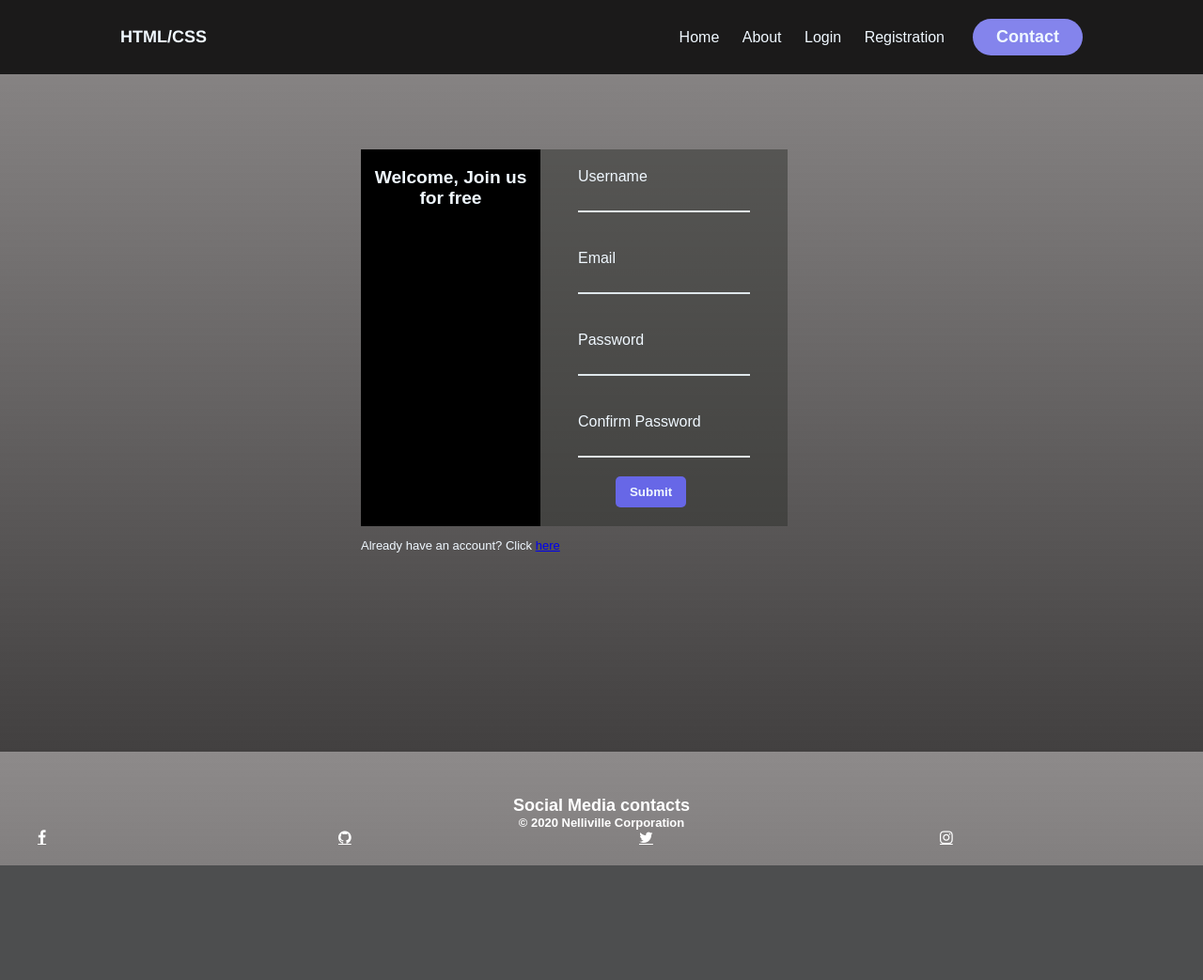
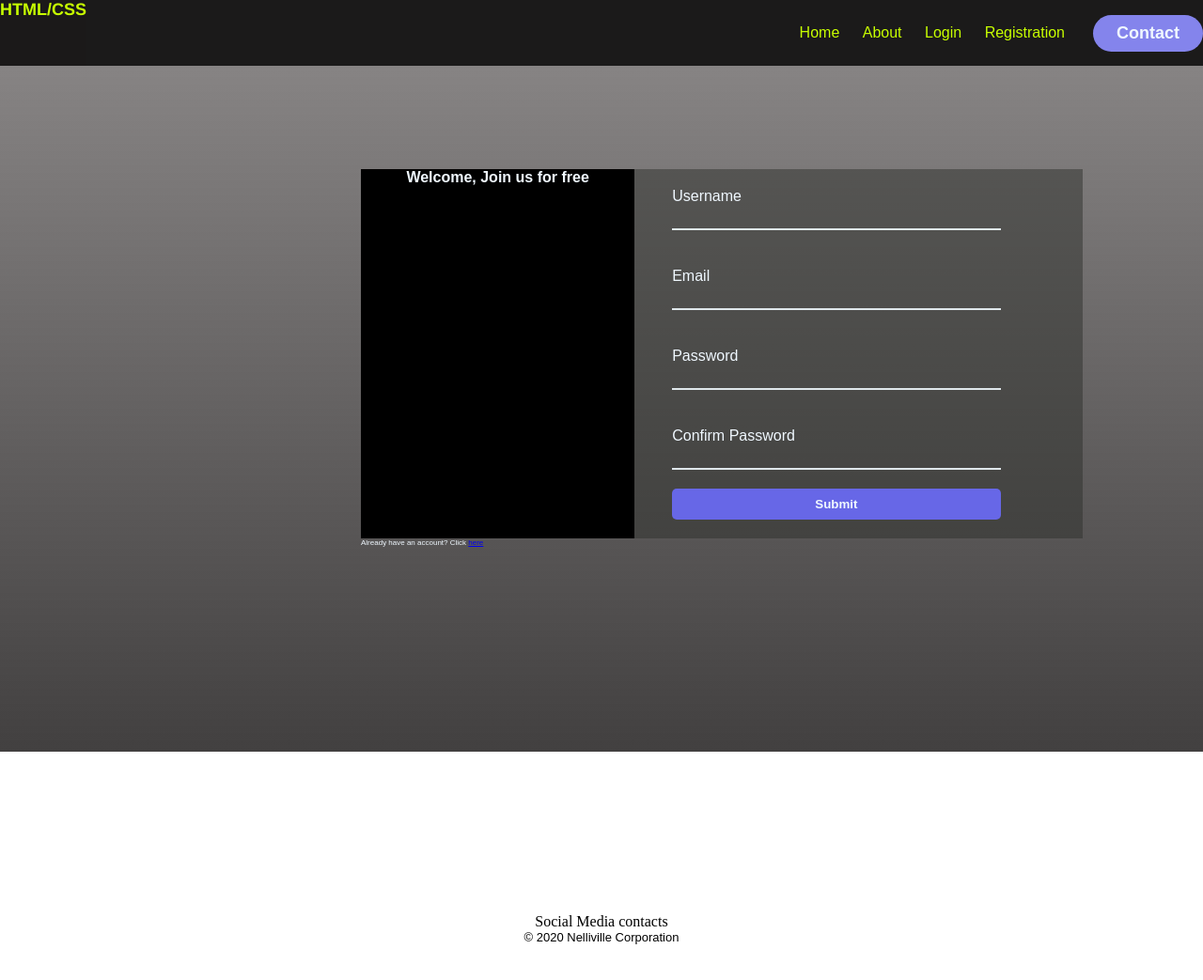
Before and after one commit to NelsonNNN/HTML-CSS, a Flask app: page /registration in a window 1280 px wide. Shown: the whole page at 94% size. Before the commit the page ends 921 px from the top, so only its background shows below. Run offline with Flask 2, Linux system fonts and the light colour scheme.

Commit message:
positional changes

```diff
--- a/static/css/style.css
+++ b/static/css/style.css
@@ -1,36 +1,47 @@
+*{
+    margin: 0;
+    padding: 0;
+}
 html {
     height: 100%;
     width: 100%;
 }
 body {
+    position: relative;
+    height: 100%;
+    width: 100%;
+    margin: 0;
+}
+.back{
+    position: fixed;
     height: 100%;
     width: 100%;
     margin: 0;
     background: linear-gradient(to top, rgb(66, 64, 64), rgba(65, 60, 60, 0.6));
     background-repeat: no-repeat;
-    background-attachment: fixed;
-    position: relative;
+    background-size: cover;
+    z-index: -1;
 }
 
 /*layout.html*/
 .header{
-    position: sticky;
-    z-index: 1;
-    top:0;
     background-color: rgb(27, 26, 26);
-    padding: 20px 10%;
-    margin: 0;
     display: flex;
     justify-content: end;
     align-items: center;
+    height: 70px;
+    width: 100%;
+    position: fixed;
+    z-index: 1;
 }
 .header a{
-    color: aliceblue;
+    color: rgb(200, 255, 0);
     text-decoration: none;
     transition: all 0.2s ease 0.2s;
+    height: 100%;
 }
 .header a:hover{
-    color: aqua;
+    background-color:rgba(27, 26, 26, 0.6) ;
 }
 .logo {
     font-family: 'Franklin Gothic Medium', 'Arial Narrow', Arial, sans-serif;
@@ -39,7 +50,7 @@ body {
     margin-right: auto;
 }
 .navigation{
-    display: inline-block;
+    margin: 0;
 }
 .div-link{
     font-family: Arial, Helvetica, sans-serif;
@@ -64,21 +75,21 @@ body {
     background-color: rgba(113, 113, 238, 0.6);
 }
 .div-button div {
+    position: relative;
     display: none;
-    position: absolute;
-    z-index: 1;
     max-width: 100%;
     box-sizing: border-box;
     padding: 9px;
     transition: all 0.3s ease 0.3s;
     border-radius: 20px;
 }
-.div-button:hover .dropdown{
+.div-button:checked .dropdown{
+    background-color: black;
     display: block;
-    background-color: black;
+    position: absolute;
+    z-index: 1;
 }
 .dropdown a{
-    display: block;
     font-family: Arial, Helvetica, sans-serif;
     color: white;
     text-decoration: none;
@@ -89,22 +100,25 @@ body {
     background: transparent;
 }
 .block{
-    position: relative;
-    top: 3em;
+    position: absolute;
+    top: 70px;
+    height: 100%;
+    width: 100%;
     padding-bottom: 0;
     margin-bottom: 0;
 }
+.container{
+    position: relative;
+    top: 30px;
+    height: 100%;
+}
 
-/*registratio/login html*/
-.head{
-    font-family: 'Franklin Gothic Medium', 'Arial Narrow', Arial, sans-serif;
-    font-weight: bold;
-}
+/*registration/login html*/
 .form{
-    position: absolute;
+    width: 60vw;
+    position: relative;
+    top: 10%;
     left: 30%;
-    top: 2em;
-    max-width: 500px;
 }
 .fieldset{
     background-color: rgb(47, 48, 45, 0.5);
@@ -112,7 +126,8 @@ body {
     padding: 0;
     margin: 0;
 }
-.div-form{
+
+.div-set{
     display: flex;
     flex-direction: row;
 }
@@ -120,13 +135,13 @@ body {
     background-color: black;
     margin-right: 40px;
     text-align: center;
+    width: 40%;
 }
 .paragraph{
     font-family: Arial, Helvetica, sans-serif;
-    font-size: larger;
+    font-size: 1rem;
     font-weight: bolder;
     color: aliceblue;
-    top: 50%;
 }
 .div-field2{
     display: flex;
@@ -155,9 +170,7 @@ body {
     border: blue solid 5px;
 }
 .div-submit{
-    left: 50%;
     margin-bottom: 20px;
-    padding: 0 40px;
 }
 .submit{
     background-color: rgb(103, 103, 231);
@@ -167,16 +180,18 @@ body {
     padding: 9px 15px;
     color: aliceblue;
     font-weight: bold;
+    width: 80%;
+    box-sizing: border-box;
  }
 .submit:hover{
-    background-color: rgba(103, 103, 231, 0.6);
+    opacity: 0.7;
 }
 .footer1{
-    position: absolute;
+    width: 100%;
 }
 .p-footer{
     font-family: Arial, Helvetica, sans-serif;
-    font-size: small;
+    font-size: 0.5rem;
     color: aliceblue;
 }
 .f-link:visited{
@@ -185,14 +200,13 @@ body {
 
 /*home*/
 .head1{
-    left: 50%;
     margin: 20px 0;
     text-align: center;
 }
-.head{
+.head1 h{
     font-family: Arial, Helvetica, sans-serif;
-    font-size: large;
-    font-weight: bolder;
+    font-size: 2rem;
+    font-weight: bold;
     color: white;
 }
 .page-menu{
@@ -246,18 +260,18 @@ body {
 }
 .text{
     font-family: Arial, Helvetica, sans-serif;
-    font-size: small;
+    font-size: 0.5rem;
     font-weight: bold;
     color: white;
 }
 .space{
-    left: 50%;
     margin: 40px;
     text-align: center;
 }
 .text2{
     font-family: 'Times New Roman', Times, serif;
     color: white;
+    font-size: 1rem;
 }
 
 /*about*/
@@ -268,7 +282,6 @@ body {
     flex-direction: row;
     justify-content: center;
     box-sizing: border-box;
-    width: 100%;
     max-width: 100%;
 }
 #image{
@@ -287,8 +300,8 @@ body {
 }
 #info{
     text-align: center;
+    position: relative;
     max-width: 100%;
-    position: relative;
     transition: all 0.3s ease-in 0.1s;
     animation-name: info2;
     animation-duration: 2s;
@@ -305,12 +318,10 @@ body {
 
 /*footer*/
 .footer2{
+    padding-top: 2em;
+    width: 100%;
     position: relative;
-    top: 90vh;
-    margin: 0;
-    padding: 0;
-    bottom: 0;
-    width: 100%;
+    top: 70px;
 }
 .head{
     text-align: center;
--- a/templates/layout.html
+++ b/templates/layout.html
@@ -7,6 +7,7 @@
     <title>HTML/CSS</title>
 </head>
 <body>
+    <div class='back'></div>
     <header class='header'>
         <a class='logo' href={{url_for('home')}}>HTML/CSS</a>
         <nav class='navigation'>
@@ -26,7 +27,9 @@
         </div>
     </header>
     <div class='block'>
+        <div class='container'>
         {% block content %}{% endblock %}
+        </div>
         <div class='footer2'>
             <footer>
                 <div class='head'>
--- a/templates/login.html
+++ b/templates/login.html
@@ -2,7 +2,7 @@
 {% block content %}
     <form class='form'>
         <fieldset class='fieldset'>
-                <div class='div-form'>
+            <div class='div-set'>
                 <div class='div-field'>
                     <p class='paragraph'>Welcome back member</p>
                 </div>
--- a/templates/register.html
+++ b/templates/register.html
@@ -2,7 +2,7 @@
 {% block content %}
         <form class='form'>
             <fieldset class='fieldset'>
-                <div class='div-form'>
+                <div class='div-set'>
                     <div class='div-field'>
                         <p class='paragraph'>Welcome, Join us for free</p>
                     </div>
```
Also changed, not shown: templates/home.html (+7 -3 lines). Lines whose indentation alone changed are shown as unchanged.
